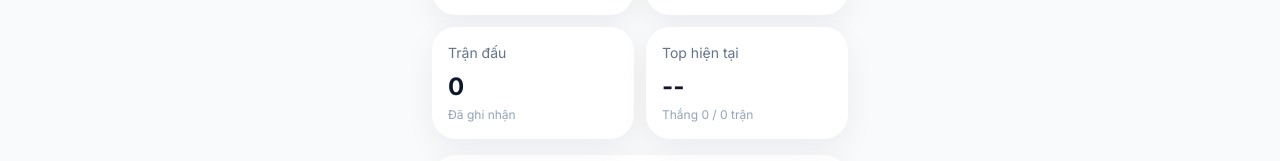
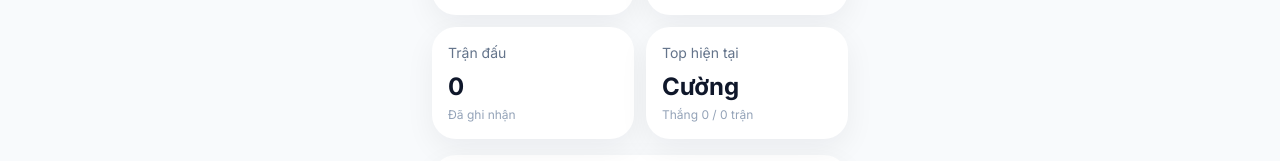
Before and after one commit to tdquan170788-byte/q-pb-smart-match, a Next.js app: page / in a window 1280 px wide. Shown: the part 198-359 px from the top of the page. Built offline with nearby package versions, Linux system fonts and the light colour scheme.

Commit message:
Update page.tsx
Sprint 9A ver5

```diff
--- a/app/page.tsx
+++ b/app/page.tsx
@@ -27,7 +27,7 @@ export default function HomePage() {
     const players = getPlayers();
     const sessions = getSessions();
     const matches = getMatches();
-    const ranking = getRanking();
+    const ranking = getRanking("normal");
 
     return {
       totalPlayers: players.length,
@@ -59,7 +59,7 @@ export default function HomePage() {
           />
           <StatCard
             label="Top hiện tại"
-            value={stats.topPlayer?.name ?? "--"}
+            value={stats.topPlayer?.playerName ?? "--"}
             hint={
               stats.topPlayer
                 ? `Thắng ${stats.topPlayer.wins} / ${stats.topPlayer.matches} trận`
```
